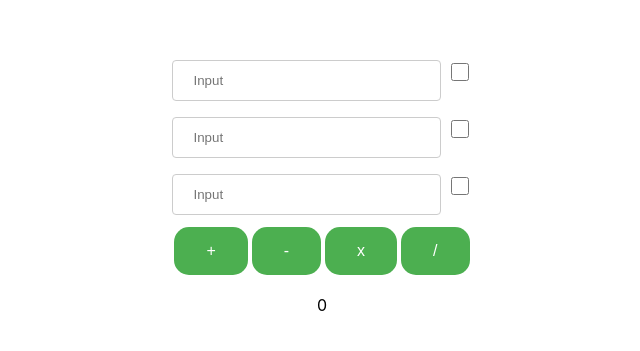
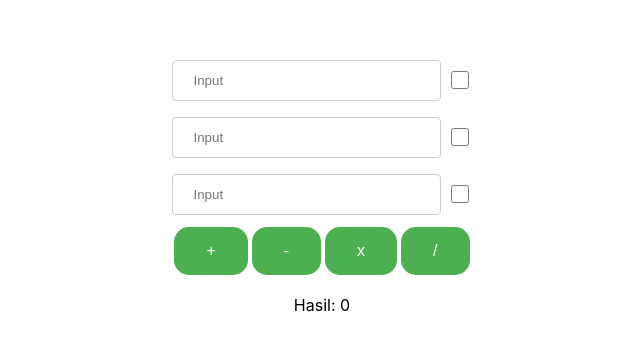
Before and after one commit to aamuzakii/flower-calculator-aruna, a React (Create React App) app: page / in a window 1280 px wide. Shown: the part 209-560 px from the top of the page, without its empty margins (318-958 px from the left). Built offline with nearby package versions, Linux system fonts and the light colour scheme.

Commit message:
Improve checkbox CSS style in

```diff
--- a/src/App.css
+++ b/src/App.css
@@ -69,7 +69,6 @@
 }
 
 .checkbox {
-  margin-top: 10px;
   margin-left: 10px;
   width: 20px;
   height: 20px;
--- a/src/component/Input.tsx
+++ b/src/component/Input.tsx
@@ -27,7 +27,7 @@ export const Input: React.FC<Props> = ({ setVal, val }) => {
   }
 
   return (
-    <div style={{ display: 'flex' }} >
+    <div style={{ display: 'flex', alignItems: 'center' }} >
       <input
         type="number"
         placeholder="Input"
--- a/src/component/Result.tsx
+++ b/src/component/Result.tsx
@@ -7,7 +7,7 @@ interface Props {
 export const Result: React.FC<Props> = ({ value }) => {
   return (
     <>
-      <p data-testid="result-fragment" >{value}</p>
+      <p data-testid="result-fragment" >Hasil: {value}</p>
     </>
   )
 }
```
